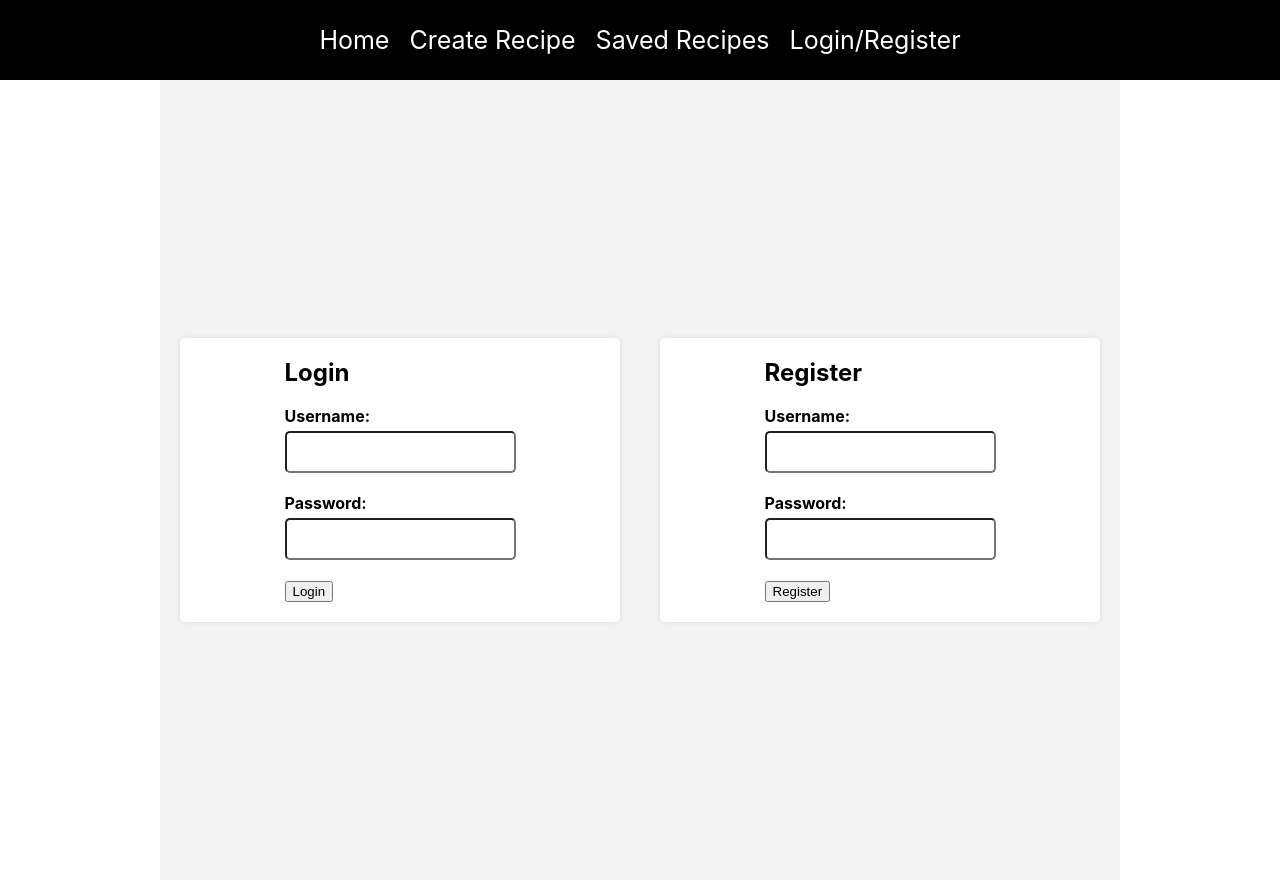
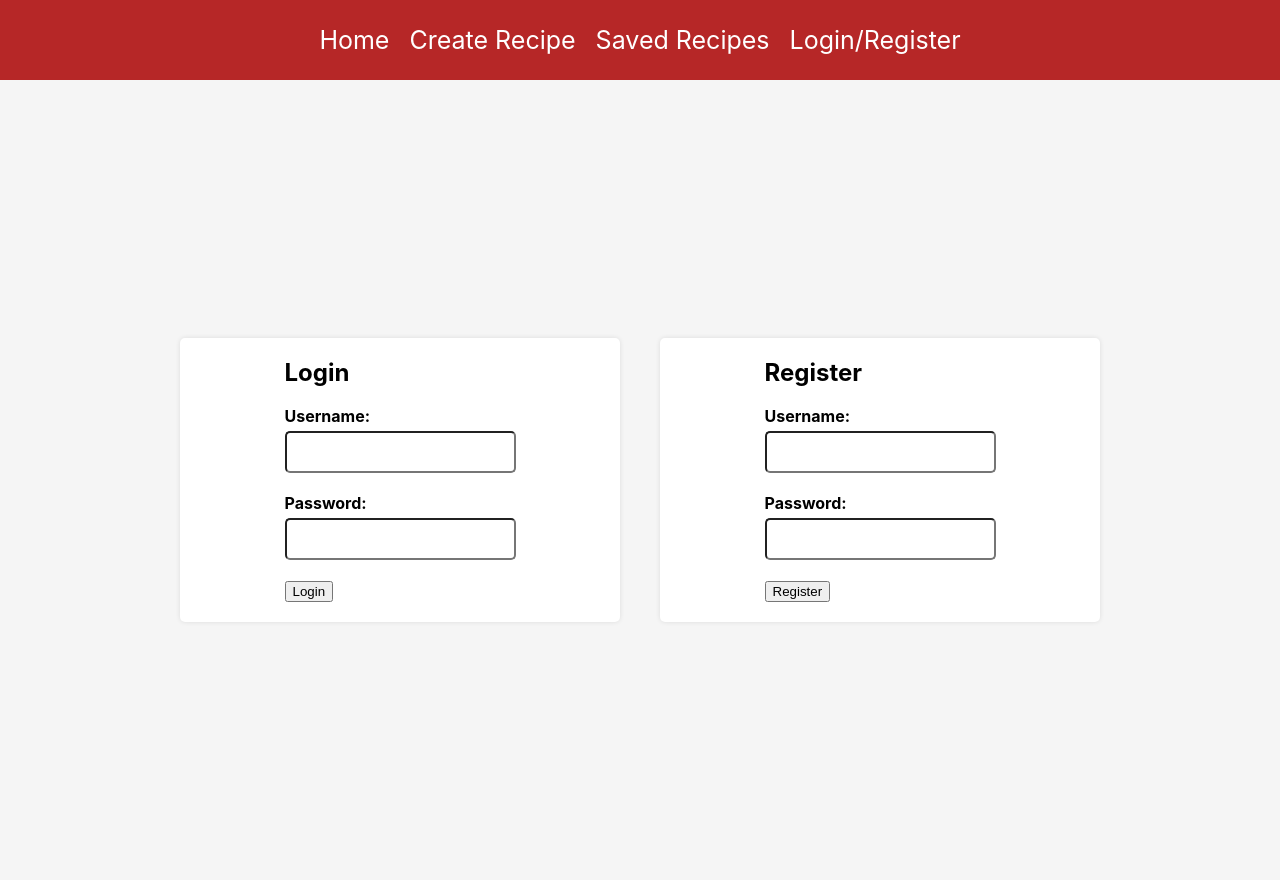
Before and after one commit to goldengliu/recipe-app, a React (Create React App) app in the folder client/: page /auth in a window 1280 px wide. Built offline with nearby package versions, Linux system fonts and the light colour scheme.

Commit message:
working application, style changes

```diff
--- a/client/src/App.css
+++ b/client/src/App.css
@@ -3,13 +3,13 @@
   flex-direction: column;
   justify-content: center;
   align-items: center;
-  font-family: -apple-system, BlinkMacSystemFont, "Segoe UI", Roboto, Oxygen,
-    Ubuntu, Cantarell, "Open Sans", "Helvetica Neue", sans-serif;
+  font-family: -apple-system, BlinkMacSystemFont, "Segoe UI", Arial, sans-serif;
 }
 
 body {
   margin: 0;
   padding: 0;
+  background-color: #f2f2f2c2;
 }
 
 .auth {
@@ -17,7 +17,6 @@ body {
   justify-content: center;
   align-items: center;
   height: 100vh;
-  background-color: #f2f2f2;
 }
 
 .auth-container {
@@ -54,7 +53,7 @@ input {
   margin: 0;
   width: 100%;
   height: 80px;
-  background-color: black;
+  background-color: rgb(182, 39, 39);
   display: flex;
   justify-content: center;
   align-items: center;
--- a/client/src/pages/home.js
+++ b/client/src/pages/home.js
@@ -55,6 +55,7 @@ export const Home = () => {
           {recipes.map((recipe) => (
               <li key={recipe._id}>
                 <div>
+                  <img src={recipe.imageUrl} alt={recipe.name} loading={'lazy'} />
                   <h2>{recipe.name}</h2>
                   <button
                       onClick={() => saveRecipe(recipe._id)}
@@ -65,6 +66,7 @@ export const Home = () => {
                 </div>
 
                 <div className="ingredients">
+                  <h5>Ingredients:</h5>
                   {recipe.ingredients.map((ingredient) => (
                       <p>
                          - {ingredient}
@@ -73,10 +75,10 @@ export const Home = () => {
                 </div>
 
                 <div className="instructions">
+                  <h5>Directions:</h5>
                   <p>{recipe.instructions}</p>
                 </div>
-                <img src={recipe.imageUrl} alt={recipe.name} loading={'lazy'} />
-                <p>Cooking Time: {recipe.cookingTime} minutes</p>
+                <h5>Cooking Time: {recipe.cookingTime} minutes</h5>
               </li>
           ))}
         </ul>
```
